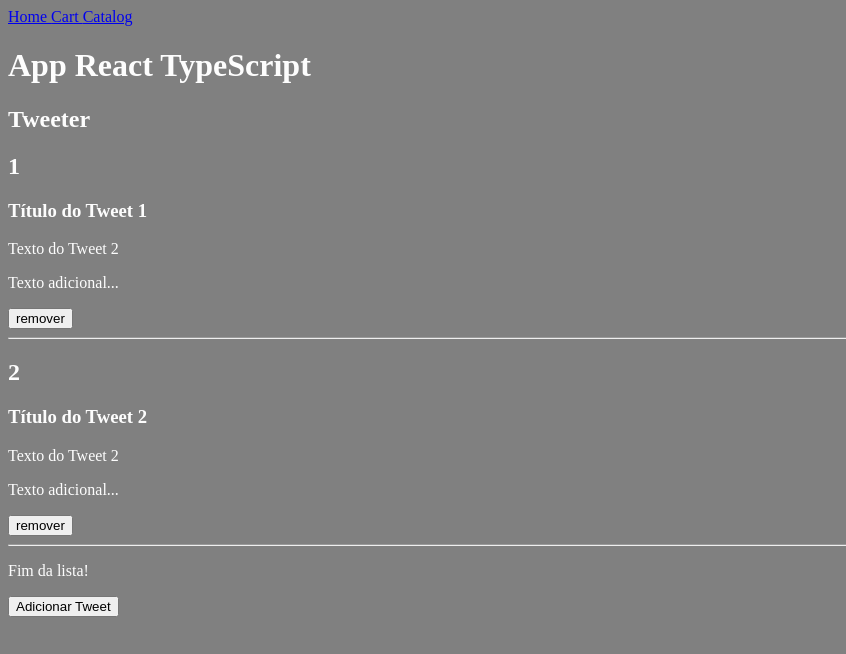
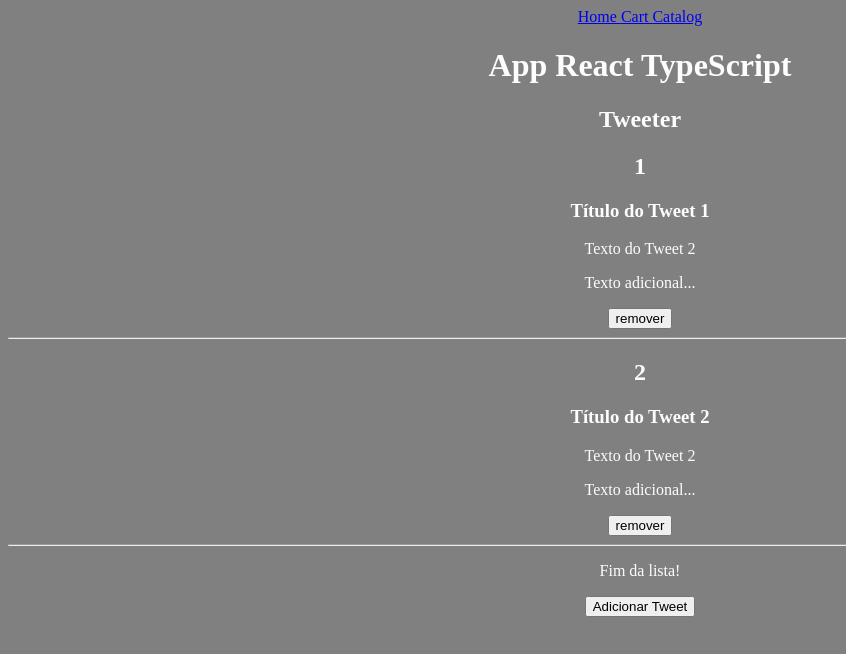
Before and after one commit to kayque-willy/react-ts-app, a React (Vite) app: page / in a window 1280 px wide. Shown: the top 654 px of the page, without its empty margins (0-846 px from the left). Built offline with nearby package versions, Linux system fonts and the light colour scheme.

Commit message:
Ajuste no CSS

```diff
--- a/src/assets/App.css
+++ b/src/assets/App.css
@@ -1,4 +1,5 @@
 body{
     background: gray;
-    color: rgb(253, 253, 253)
+    color: rgb(253, 253, 253);
+    text-align: center;
 }
```
